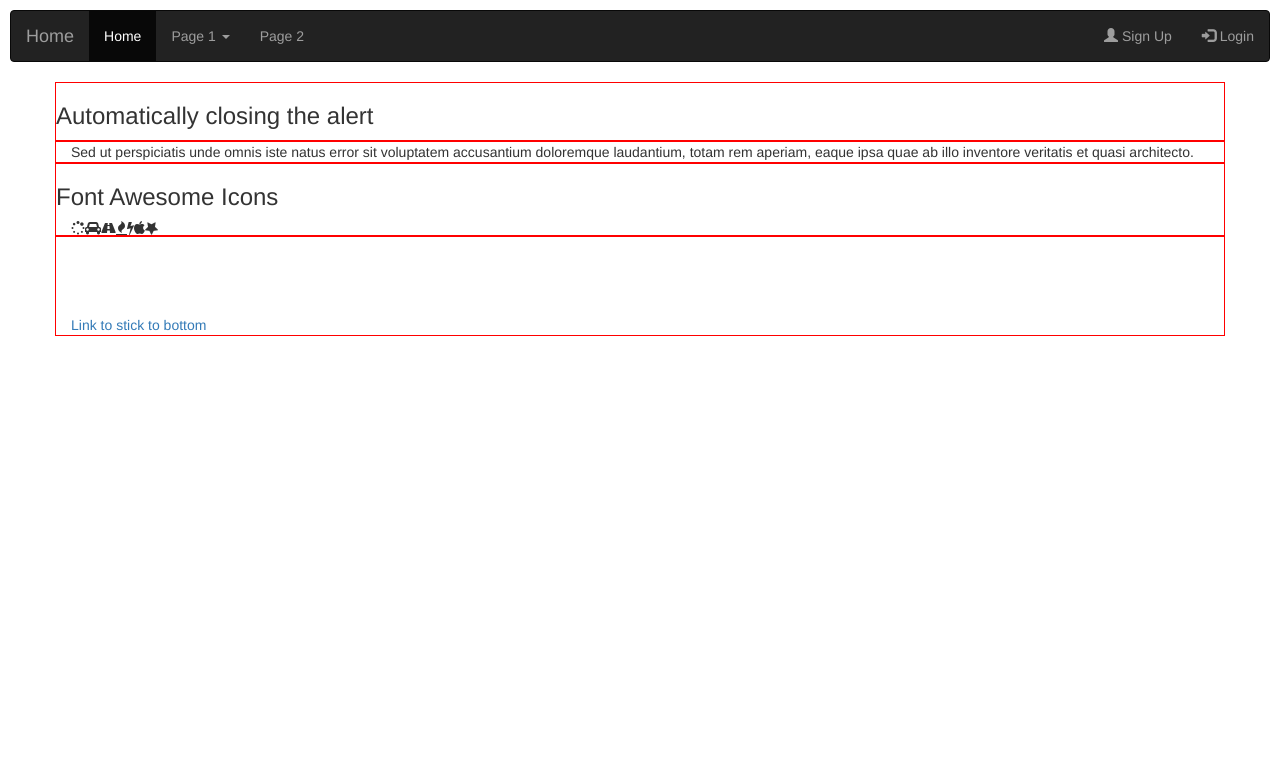
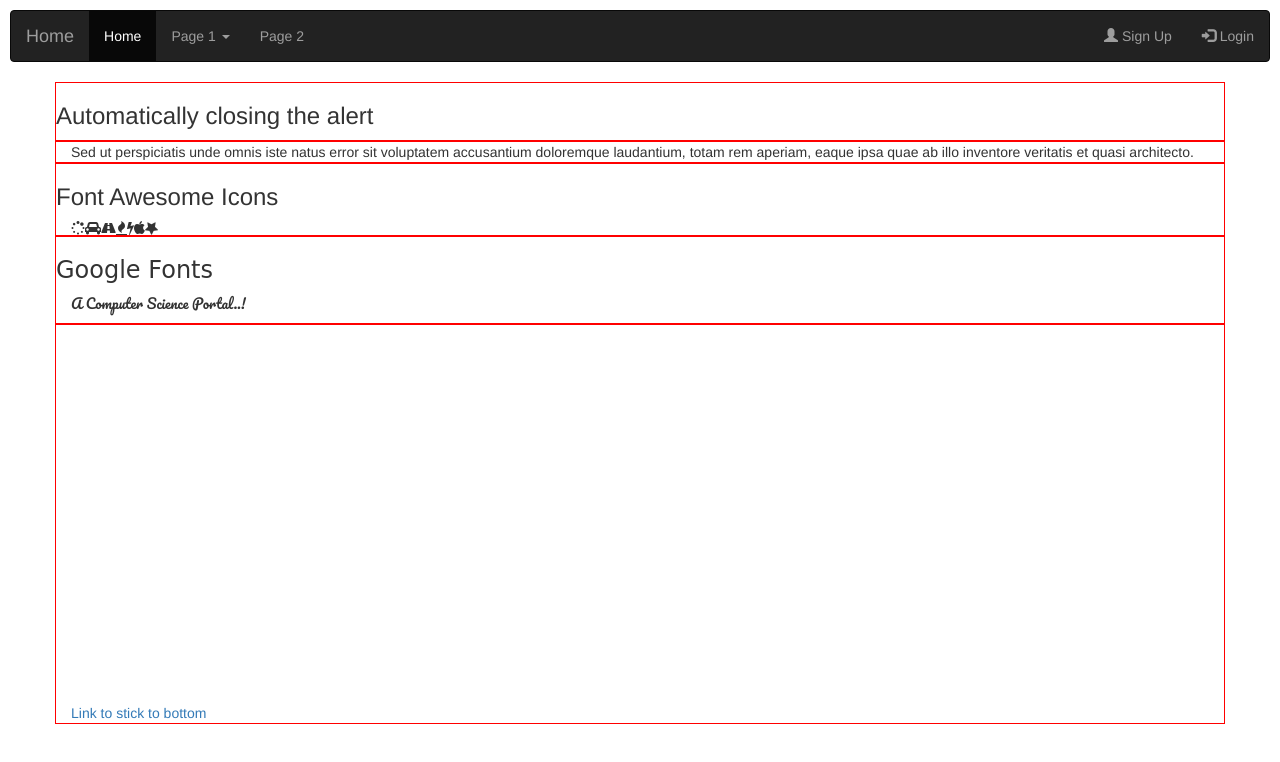
Before and after one commit to gtechsltn/HTML_CSS_JavaScript_Jquery_Bootstrap, a plain HTML site: page src/index.html in a window 1280 px wide. Drawn offline with nearby package versions, Linux system fonts and the light colour scheme.

Commit message:
Add new Layout

```diff
--- a/src/index.html
+++ b/src/index.html
@@ -175,6 +175,14 @@
           <i class="fa fa-star fa-spin"></i>
         </div>
       </div>
+
+      <div class="row highlight">
+        <h3 class="google-font">Google Fonts</h3>
+        <div class="col-lg-12 col-md-12 col-sm-12">
+            <p class="google-font">A Computer Science Portal..!</p>
+        </div>
+      </div>
+
       <div class="row highlight useful-row clearfix">
         <div class="col-lg-12 col-md-12 col-sm-12">
           <a href="#"> Link to stick to bottom</a>
--- a/src/site.css
+++ b/src/site.css
@@ -1,5 +1,13 @@
 body {
   margin: 10px;
+}
+
+h3.google-font {
+  font-family: "Lobster", cursive;
+}
+
+p.google-font {
+  font-family: "Pacifico", cursive;
 }
 
 .highlight {
@@ -8,7 +16,7 @@ body {
 
 .container {
   /* height: 100vh; */
-  height: 100px;
+  height: 400px;
 }
 
 .useful-row {
```
